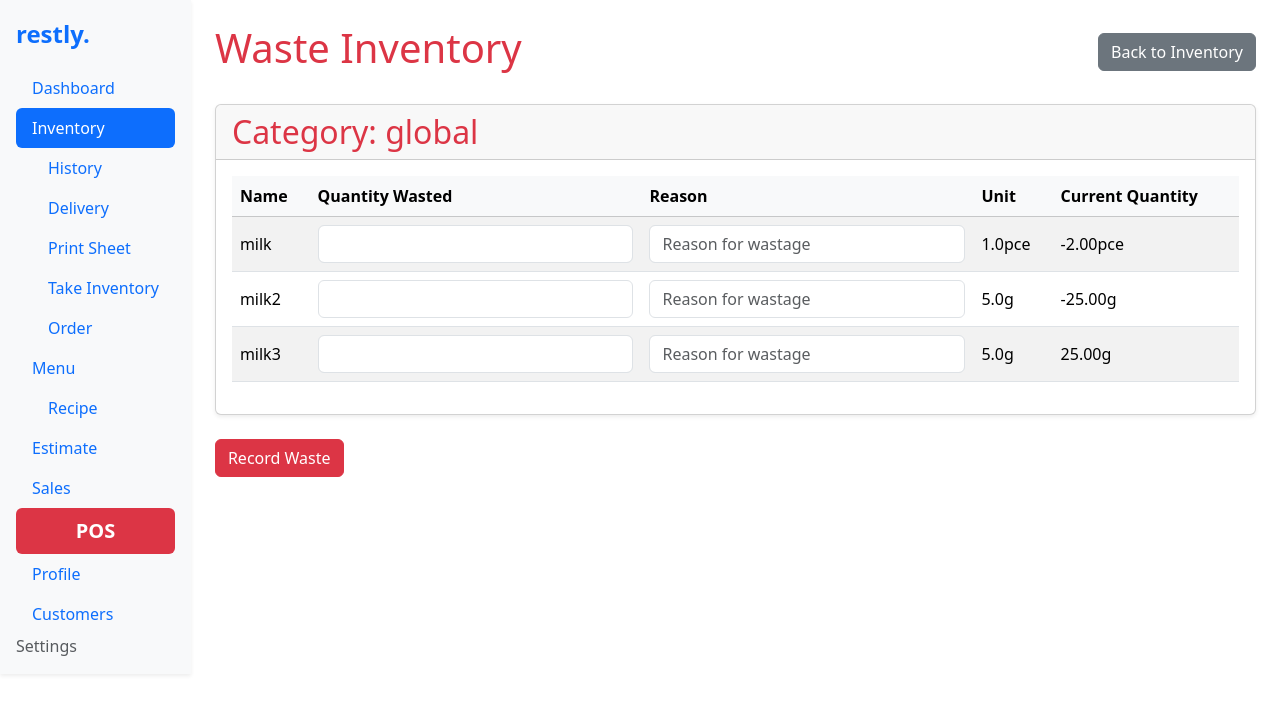
After one commit to MaxIyad/restly, a Django app: page /inventory/waste/ in a window 1280 px wide. The commit adds this page. Shown: the top 714 px of the page. Run offline with Django 5.2, Linux system fonts and the light colour scheme; data comes from the database, SQL or seed files in the repository; both versions use the stored data as it was after the commit; parts of the project's set-up code (start-up, migrations or seed data) failed here and were passed over.

Commit message:
going to fuck up take inventory

```diff
--- a/accounts/templates/accounts/login_attempts.html
+++ b/accounts/templates/accounts/login_attempts.html
@@ -18,11 +18,11 @@
                        value="{{ ip_address }}">
             </div>
             <div class="col-md-3">
-                <input type="date" name="start_date" class="form-control" placeholder="Start Date"
+                <input type="date" name="start_date" class="form-control" placeholder="Start Date" min="1997-01-01" max="2222-12-31"
                        value="{{ start_date }}">
             </div>
             <div class="col-md-3">
-                <input type="date" name="end_date" class="form-control" placeholder="End Date"
+                <input type="date" name="end_date" class="form-control" placeholder="End Date" min="1997-01-01" max="2222-12-31"
                        value="{{ end_date }}">
             </div>
         </div>
--- a/inventory/models.py
+++ b/inventory/models.py
@@ -78,6 +78,7 @@ class Ingredient(models.Model):
     change_source = models.CharField(max_length=50, blank=True, null=True)
     allergens = models.ManyToManyField(Allergen, related_name="ingredients", blank=True)
     visible = models.BooleanField(default=True)
+    waste_reason = models.TextField(null=True, blank=True, help_text="Reason for wastage (if applicable)")
 
     class Meta:
         ordering = ['order']
--- /dev/null
+++ b/inventory/templates/inventory/waste_inventory.html
@@ -0,0 +1,60 @@
+<!-- waste_inventory.html -->
+
+{% extends 'base.html' %}
+{% load humanize %}
+{% load custom_filters %}
+
+{% block content %}
+<div class="d-flex justify-content-between align-items-center mb-4">
+    <h1 class="text-danger">Waste Inventory</h1>
+    <a href="{% url 'inventory' %}" class="btn btn-secondary">
+        <i class="bi bi-arrow-left-circle"></i> Back to Inventory
+    </a>
+</div>
+
+<form method="post">
+    {% csrf_token %}
+    {% for category in categories %}
+    <div class="card mb-4 shadow-sm">
+        <div class="card-header">
+            <h2 class="mb-0 text-danger">Category: {{ category.name }}</h2>
+        </div>
+        <div class="card-body">
+            <table class="table table-striped align-middle">
+                <thead class="table-light">
+                    <tr>
+                        <th>Name</th>
+                        <th>Quantity Wasted</th>
+                        <th>Reason</th>
+                        <th>Unit</th>
+                        <th>Current Quantity</th>
+                    </tr>
+                </thead>
+                <tbody>
+                    {% for ingredient in category.ingredient_set.all %}
+                    <tr>
+                        <td>{{ ingredient.name }}</td>
+                        <td>
+                            {% with ingredient_forms|get_form:ingredient.id as form %}
+                                {{ form.quantity }}
+                            {% endwith %}
+                        </td>
+                        <td>
+                            {% with ingredient_forms|get_form:ingredient.id as form %}
+                                {{ form.waste_reason }}
+                            {% endwith %}
+                        </td>
+                        <td>{{ ingredient.unit_multiplier }}{{ ingredient.unit_type }}</td>
+                        <td>{{ ingredient.converted_quantity }}</td>
+                    </tr>
+                    {% endfor %}
+                </tbody>
+            </table>
+        </div>
+    </div>
+    {% endfor %}
+    <button type="submit" class="btn btn-danger">
+        <i class="bi bi-save"></i> Record Waste
+    </button>
+</form>
+{% endblock %}
--- a/inventory/urls.py
+++ b/inventory/urls.py
@@ -12,6 +12,7 @@ urlpatterns = [
     path('print/', views.print_inventory, name='print_inventory'),
     path('delivery/', views.delivery_inventory, name='delivery_inventory'),
     path('history/', views.inventory_history, name='inventory_history'),
+    path('waste/', views.waste_inventory, name='waste_inventory'),
     path('allergens/', views.allergen_add, name='allergen_add'),
     path('allergens/<int:allergen_id>/delete/', views.allergen_delete, name='allergen_delete'),
     path('allergens/<int:allergen_id>/', views.allergen_details, name='allergen_details'),
--- a/inventory/views.py
+++ b/inventory/views.py
@@ -605,3 +605,59 @@ def prepped_ingredient_list(request):
         'prepped_ingredients': prepped_ingredients,
     }
     return render(request, 'inventory/prepped_ingredient_list.html', context)
+
+
+
+
+def waste_inventory(request):
+    categories = Category.objects.prefetch_related('ingredient_set').all()
+
+    # Create a form factory for updating the 'quantity' and 'waste_reason' fields
+    InventoryForm = modelform_factory(
+        Ingredient,
+        fields=['quantity', 'waste_reason'],
+        widgets={
+            'quantity': forms.NumberInput(attrs={'step': '0.01', 'class': 'form-control'}),
+            'waste_reason': forms.TextInput(attrs={'class': 'form-control', 'placeholder': 'Reason for wastage'}),
+        },
+    )
+
+    ingredient_forms = {}
+
+    if request.method == 'POST':
+        updated_count = 0
+        for ingredient in Ingredient.objects.all():
+            InventoryForm.base_fields['quantity'].required = False
+            InventoryForm.base_fields['waste_reason'].required = False
+
+            form = InventoryForm(request.POST, instance=ingredient, prefix=f"ingredient-{ingredient.id}")
+            ingredient_forms[ingredient.id] = form
+
+            if form.is_valid():
+                with transaction.atomic():
+                    ingredient.refresh_from_db()
+                    if form.cleaned_data['quantity'] is not None:
+                        wasted_quantity = form.cleaned_data['quantity']
+                        ingredient.quantity = ingredient.quantity - wasted_quantity
+                        ingredient.waste_reason = form.cleaned_data['waste_reason']
+                        ingredient.save()
+                        update_change_reason(ingredient, "Waste")
+                        updated_count += 1
+
+        if updated_count > 0:
+            messages.success(request, f"Waste recorded successfully! {updated_count} ingredient{'s' if updated_count > 1 else ''} updated.")
+        else:
+            messages.info(request, "No changes were made to the inventory.")
+
+        return redirect('inventory')
+
+    for ingredient in Ingredient.objects.all():
+        InventoryForm.base_fields['quantity'].required = False
+        InventoryForm.base_fields['waste_reason'].required = False
+        ingredient_forms[ingredient.id] = InventoryForm(instance=None, prefix=f"ingredient-{ingredient.id}")
+
+    context = {
+        'categories': categories,
+        'ingredient_forms': ingredient_forms,
+    }
+    return render(request, 'inventory/waste_inventory.html', context)
--- a/menu/urls.py
+++ b/menu/urls.py
@@ -1,9 +1,11 @@
 # menu/urls.py:
 from django.urls import path
 from . import views
+from .views import duplicate_menu
 
 urlpatterns = [
     path('', views.menu_list, name='menu_list'),
+    path('<int:menu_id>/duplicate/', duplicate_menu, name='duplicate_menu'),
     path('<str:menu_slug>/', views.menu_detail, name='menu_detail'),
     path('<str:menu_slug>/order', views.order_menu, name='order_menu'),
     path('<str:menu_slug>/<str:category_slug>/<str:menu_item_slug>/', views.menu_item_detail, name='menu_item_detail'),
```
Also changed, not shown: inventory/templates/inventory/inventory_history.html (+8 -9 lines), menu/templates/menu/menu_list.html (+8 -2 lines), menu/views.py (+37 -0 lines), db.sqlite3, inventory/migrations/0019_historicalingredient_waste_reason_and_more.py (added).
